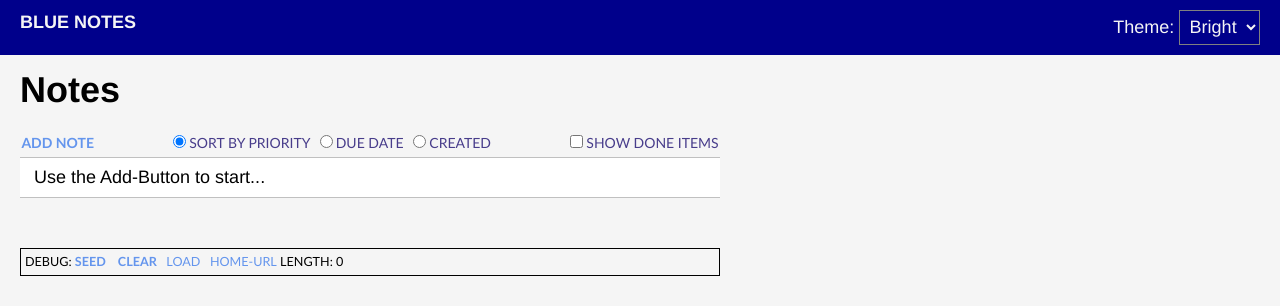
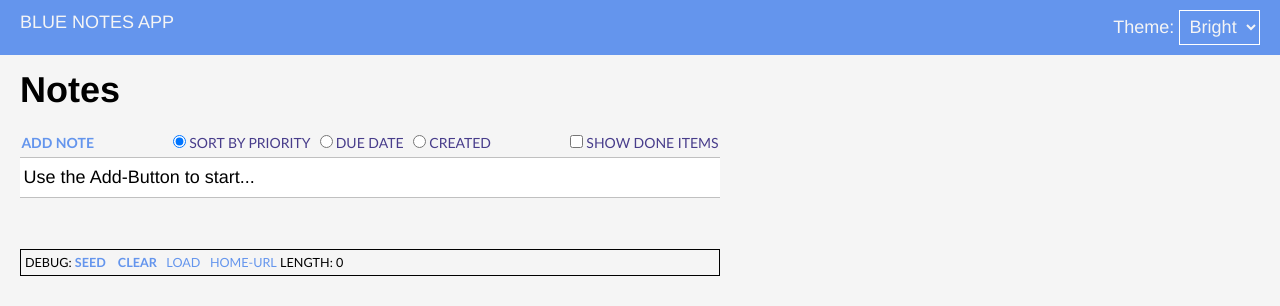
Before and after one commit to aalmir/cas-fee-project1, a plain HTML site: page index.html in a window 1280 px wide. Drawn offline with nearby package versions, Linux system fonts and the light colour scheme.

Commit message:
minor optimizations

```diff
--- a/css/app.css
+++ b/css/app.css
@@ -81,23 +81,25 @@ h1 {
 }
 /* Layout */
 
-header.layout-header {
-    background-color: darkblue;
+#layout-header {
+    background-color: cornflowerblue;
     color:whitesmoke;
     display: flex;
     padding: 10px 20px;
 }
 
-header.layout-header > h1 {
+#layout-header > h1 {
     flex: 1;
     font-size: 1em;
     margin: 0;
+    font-weight: normal;
     text-transform: uppercase
 }
 
-header.layout-header select {
+#layout-header select {
     background-color: inherit;
     color: inherit;
+    border-color: white;
 }
 
 #content {
@@ -137,7 +139,7 @@ ul.notes-list  {
 
 ul.notes-list > li {
     border-top: 1px solid silver;
-    padding: 1% 2%;
+    padding: 0.4em 0.2em;
     background-color: white;
 }
 
@@ -228,6 +230,18 @@ body.dark-theme textarea {
     color: white;
 }
 
+body.dark-theme #layout-header {
+    background-color: black;
+    color: silver;
+    border-bottom: 1px solid gray;
+}
+
+body.dark-theme header.layout-header select {
+    background-color: inherit;
+    color: inherit;
+    border-color: white;
+}
+
 body.dark-theme .button:hover {
     color: peachpuff;
 }
--- a/index.html
+++ b/index.html
@@ -5,7 +5,7 @@
     <meta charset="UTF-8">
     <meta name="viewport" content="width=device-width, initial-scale=1.0">
     <meta http-equiv="X-UA-Compatible" content="ie=edge">
-    <title>Vanilla Notes</title>
+    <title>Blue Notes App</title>
     <link rel="stylesheet" href="css/app.css">
 
     <script src="https://cdnjs.cloudflare.com/ajax/libs/handlebars.js/4.0.12/handlebars.min.js"
@@ -143,8 +143,8 @@
 
 <body class="bright-theme">
 
-    <header class="layout-header">
-        <h1>Blue Notes</h1>
+    <header id="layout-header">
+        <h1>Blue Notes App</h1>
         <div id="theme-control">
             Theme:
             <select>
```
